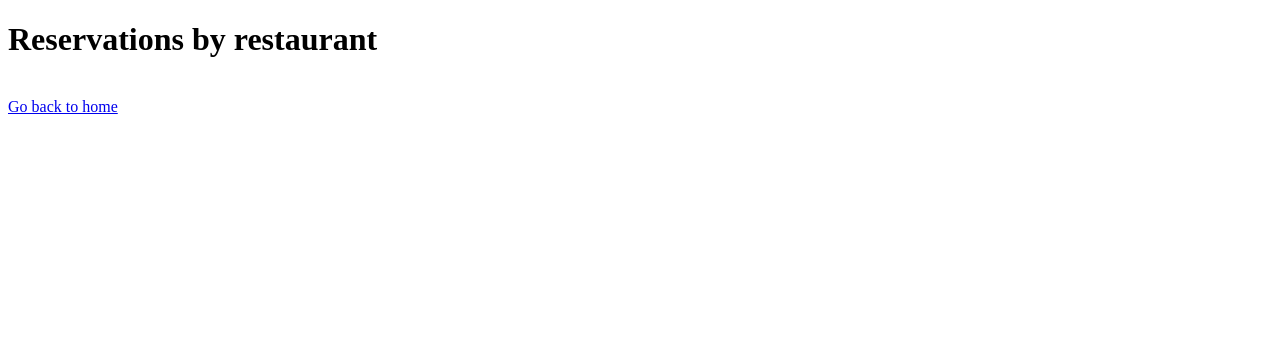
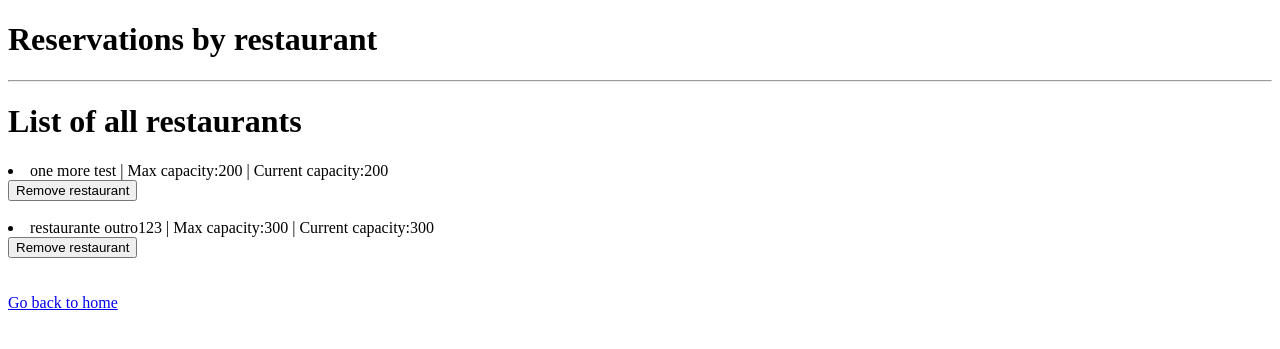
Before and after one commit to pauloarauj0/python_trainning, a Django app: page /restaurant_pov in a window 1280 px wide. Shown: the top 349 px of the page. Run offline with Django 5.2, Linux system fonts and the light colour scheme; data comes from the database, SQL or seed files in the repository; both versions use the stored data as it was after the commit; data that the repository does not hold is empty.

Commit message:
Added restaurante removal for staff only

```diff
--- a/startup/pyproject.toml
+++ b/startup/pyproject.toml
@@ -1,5 +1,5 @@
 [tool.poetry]
-name = "restaurant-manager"
+name = "reservation_app"
 version = "0.1.0"
 description = "This project aims to help people make a restaurant reservation."
 authors = ["Paulo Araujo"]
--- a/startup/reservation_app/templates/index.html
+++ b/startup/reservation_app/templates/index.html
@@ -6,8 +6,8 @@
 <body>
     <h1>Welcome to the Restaurant Reservation</h1>
 
+    {% if user.is_staff%}
     <p>Regist a restaurant <a href="{% url 'register_restaurant' %}">here!</a></p>
-    {% if user.is_staff%}
     <p>Restaurant POV <a href="{% url 'restaurant_pov' %}">here!</a></p>
     {% endif %}
 
--- a/startup/reservation_app/templates/restaurant_pov.html
+++ b/startup/reservation_app/templates/restaurant_pov.html
@@ -11,7 +11,30 @@
         Number of people: {{ reservation.number_of_people }} |
         Time: {{ reservation.reservation_date }}
        </li>
+       <form method="POST" action="{% url 'cancel_reservation' %}" style="display: inline;">
+        {% csrf_token %}
+        <input type="hidden" name="reservation_id" value="{{ reservation.id }}">
+        <button type="submit">Remove restaurant reservation</button>
+        </form>
+        <br>
+        <br>
         {% endfor %}
+
+        <hr>
+
+        <h1>List of all restaurants</h1>
+            {% for restaurant in restaurants %}
+            <li>{{ restaurant.restaurant_name }} | Max capacity:{{ restaurant.restaurant_max_capacity }} | Current capacity:{{ restaurant.restaurant_current_capacity }}</li>
+
+            <form method="POST" action="{% url 'remove_restaurant' %}" style="display: inline;">
+            {% csrf_token %}
+            <input type="hidden" name="restaurant_id" value="{{ restaurant.id }}">
+            <button type="submit">Remove restaurant</button>
+            </form>
+            <br>
+            <br>
+            {% endfor %}
+
         <br>
         <a href="/">Go back to home</a>
 
--- a/startup/reservation_app/urls.py
+++ b/startup/reservation_app/urls.py
@@ -1,5 +1,5 @@
 from django.urls import path
-from .views import index, register_restaurant, user_login, user_register, user_logout,cancel_reservation,restaurant_pov
+from .views import index, register_restaurant, user_login, user_register, user_logout,cancel_reservation,restaurant_pov,remove_restaurant
 from django.contrib import admin
 
 urlpatterns = [
@@ -10,4 +10,7 @@ urlpatterns = [
     path('cancel_reservation', cancel_reservation, name='cancel_reservation'),
     path('register_restaurant', register_restaurant, name='register_restaurant'),
     path('restaurant_pov', restaurant_pov, name='restaurant_pov'),
+    path('remove_restaurant', remove_restaurant, name='remove_restaurant'),
+
+
 ]
--- a/startup/reservation_app/views.py
+++ b/startup/reservation_app/views.py
@@ -43,9 +43,12 @@ def reserve_restaurant(request):
     else:
         messages.error(request, 'Not enough tables available for the requested number of people.')
 
-
-
-
+def remove_restaurant(request):
+    if request.method == 'POST':
+        restaurant_id = request.POST.get('restaurant_id')
+        restaurant = Restaurant.objects.filter(id=restaurant_id).first()
+        restaurant.delete()
+        return redirect('/')
 
 def register_restaurant(request):
     if request.method == 'POST':
@@ -126,4 +129,6 @@ def cancel_reservation(request):
 
 def restaurant_pov(request):
     reservations = Reservation.objects.all()
-    return render(request, 'restaurant_pov.html', {'reservations': reservations})
+    restaurants = Restaurant.objects.all()
+
+    return render(request, 'restaurant_pov.html', {'reservations': reservations, 'restaurants':restaurants})
```
Also changed, not shown: startup/README.md (added), startup/db.sqlite3.
